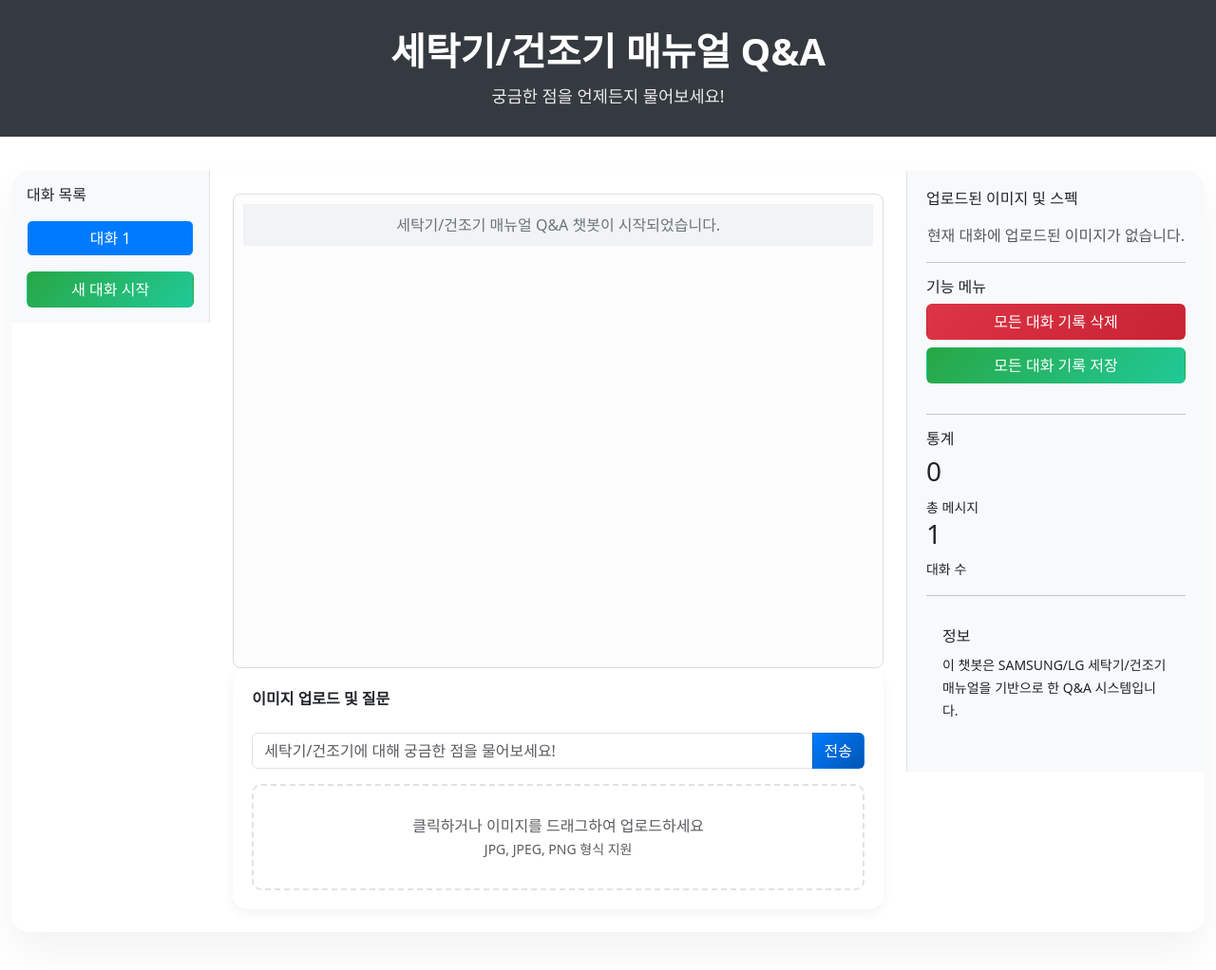
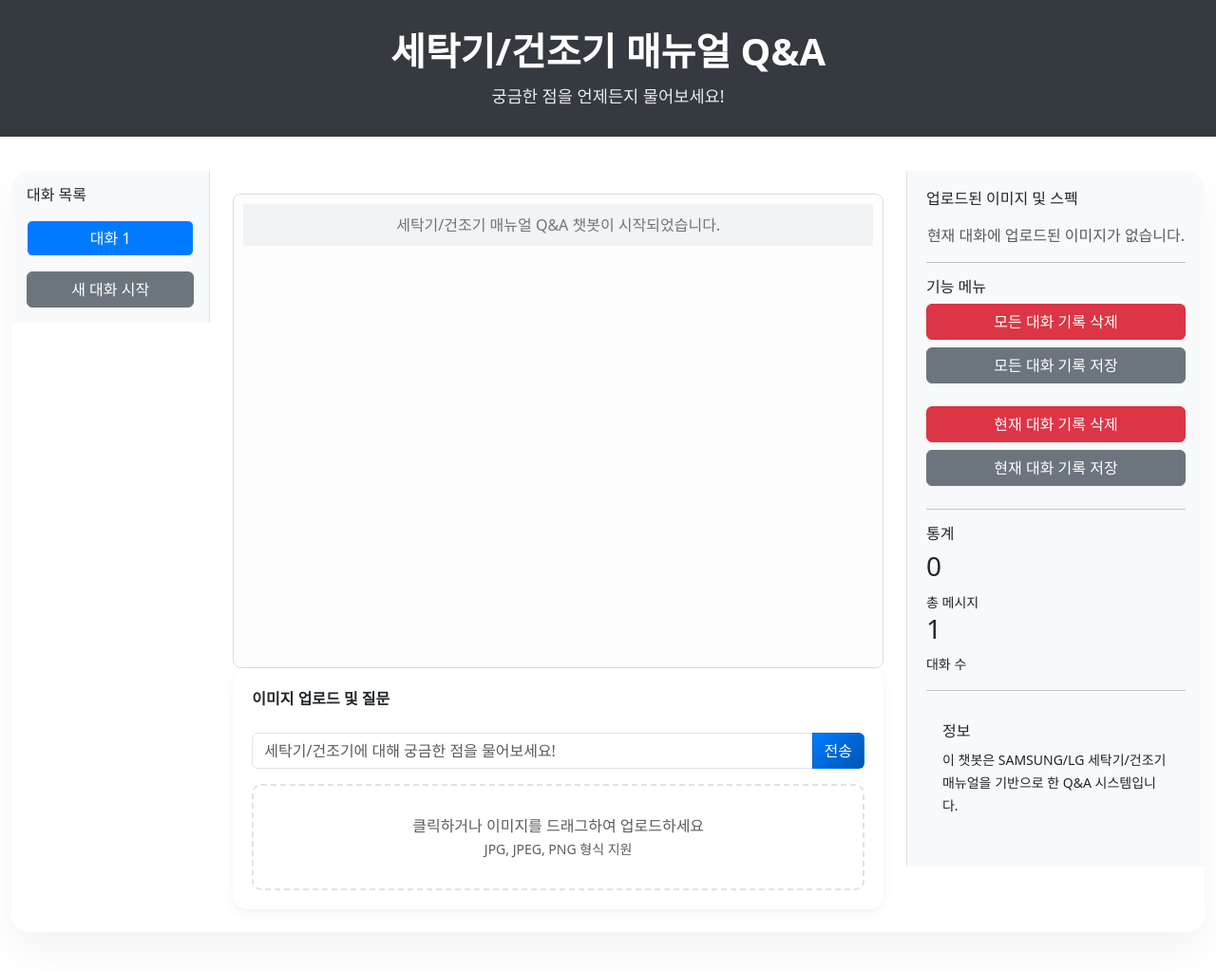
Before and after one commit to yooyonghwan111/SKN14-4th-3Team, a Django app: page / in a window 1280 px wide. Shown: the top 1022 px of the page at 95% size. Run offline with Django 5.2, Linux system fonts and the light colour scheme.

Commit message:
Feat: 현재 챗팅 저장하고 비우기

```diff
--- a/static/css/index.css
+++ b/static/css/index.css
@@ -64,16 +64,6 @@
 .conversation-item.active {
   background: var(--primary-color);
   color: white;
-}
-
-.new-chat-btn {
-  background: linear-gradient(135deg, #28a745 0%, #20c997 100%);
-  color: white;
-}
-
-.new-chat-btn:hover {
-  background: #218838;
-  box-shadow: 0 6px 12px rgba(40, 167, 69, 0.4);
 }
 
 .chat-messages {
@@ -214,16 +204,6 @@
   padding: 20px;
 }
 
-.btn-danger-custom {
-  background: linear-gradient(135deg, #dc3545 0%, #c82333 100%);
-  color: white;
-}
-
-.btn-success-custom {
-  background: linear-gradient(135deg, #28a745 0%, #20c997 100%);
-  color: white;
-}
-
 /* 반응형 */
 @media (max-width: 768px) {
   .main-header h1 {
--- a/static/js/index.js
+++ b/static/js/index.js
@@ -24,7 +24,9 @@
 const conversationList = document.getElementById("conversationList");
 const newChatBtn = document.getElementById("newChatBtn");
 const clearAllBtn = document.getElementById("clearAllBtn");
+const clearCurrBtn = document.getElementById("clearCurrBtn");
 const downloadBtn = document.getElementById("downloadBtn");
+const downloadCurrBtn = document.getElementById("downloadCurrBtn");
 const totalMessages = document.getElementById("totalMessages");
 const totalConversations = document.getElementById("totalConversations");
 
@@ -52,7 +54,9 @@
   // 버튼 이벤트
   newChatBtn.addEventListener("click", createNewConversation);
   clearAllBtn.addEventListener("click", clearAllConversations);
+  clearCurrBtn.addEventListener("click", clearCurrConversations);
   downloadBtn.addEventListener("click", downloadChatHistory);
+  downloadCurrBtn.addEventListener("click", downloadChatCurrHistory);
 }
 
 // 채팅 제출 처리
@@ -343,6 +347,28 @@
   }
 }
 
+// 현재 대화 삭제 (해당 대화만 초기화)
+function clearCurrConversations() {
+  if (confirm("정말로 현재 대화 기록을 삭제하시겠습니까?")) {
+    if (conversations[currentConversationId]) {
+      conversations[currentConversationId] = {
+        title: `대화 ${currentConversationId}`,
+        messages: [
+          {
+            role: "system",
+            content: "세탁기/건조기 매뉴얼 Q&A 챗봇이 시작되었습니다.",
+          },
+        ],
+        image: null,
+      };
+      updateChatDisplay();
+      updateStats();
+    } else {
+      alert("현재 대화를 찾을 수 없습니다.");
+    }
+  }
+}
+
 // 채팅 기록 다운로드
 function downloadChatHistory() {
   const data = {
@@ -356,6 +382,36 @@
   const a = document.createElement("a");
   a.href = url;
   a.download = `chat_history_${new Date()
+    .toISOString()
+    .slice(0, 19)
+    .replace(/:/g, "-")}.json`;
+  a.click();
+  URL.revokeObjectURL(url);
+}
+
+// 현재 대화 기록만 다운로드
+function downloadChatCurrHistory() {
+  const currConv = conversations[currentConversationId];
+  if (!currConv) {
+    alert("현재 대화 기록이 없습니다.");
+    return;
+  }
+
+  const data = {
+    title: currConv.title,
+    messages: currConv.messages,
+    image: currConv.image,
+    downloadDate: new Date().toISOString(),
+  };
+
+  const blob = new Blob([JSON.stringify(data, null, 2)], {
+    type: "application/json",
+  });
+
+  const url = URL.createObjectURL(blob);
+  const a = document.createElement("a");
+  a.href = url;
+  a.download = `chat_${currentConversationId}_${new Date()
     .toISOString()
     .slice(0, 19)
     .replace(/:/g, "-")}.json`;
--- a/templates/index.html
+++ b/templates/index.html
@@ -13,7 +13,7 @@
               대화 1
             </button>
           </div>
-          <button class="btn new-chat-btn w-100 mt-3" id="newChatBtn">
+          <button class="btn btn-secondary w-100 mt-3" id="newChatBtn">
             새 대화 시작
           </button>
         </div>
@@ -77,11 +77,17 @@
           <hr>
 
           <h6>기능 메뉴</h6>
-          <button class="btn btn-danger-custom w-100 mb-2" id="clearAllBtn">
+          <button class="btn btn-danger w-100 mb-2" id="clearAllBtn">
             모든 대화 기록 삭제
           </button>
-          <button class="btn btn-success-custom w-100 mb-3" id="downloadBtn">
+          <button class="btn btn-secondary w-100 mb-4" id="downloadBtn">
             모든 대화 기록 저장
+          </button>
+          <button class="btn btn-danger w-100 mb-2" id="clearCurrBtn">
+            현재 대화 기록 삭제
+          </button>
+          <button class="btn btn-secondary w-100 mb-2" id="downloadCurrBtn">
+            현재 대화 기록 저장
           </button>
 
           <hr>
```
